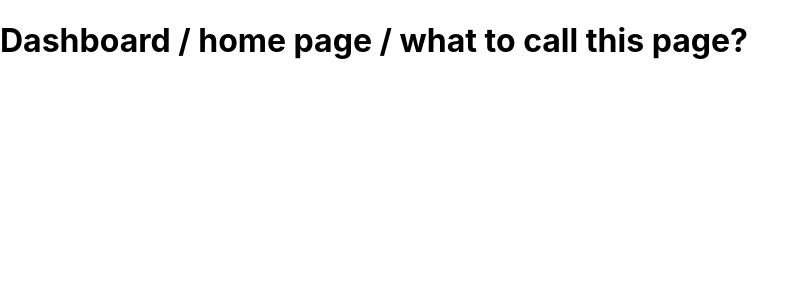
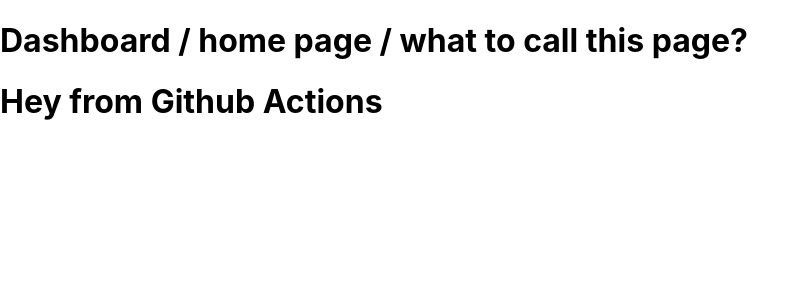
Before and after one commit to RH0DS/FitFokusClient, a React (Create React App) app: page / in a window 1280 px wide. Shown: the top 300 px of the page, without its empty margins (0-808 px from the left). Built offline with nearby package versions, Linux system fonts and the light colour scheme; no server answers.

Commit message:
Github actions tests

```diff
--- a/src/Pages/Dashboard.js
+++ b/src/Pages/Dashboard.js
@@ -1,8 +1,10 @@
 const Dashboard = () => {
-    return (
+    return ( <>
     <h1>Dashboard / home page / what to call this page? </h1>
 
+    <h1>Hey from Github Actions</h1>
 
+    </>
     );
   };
 
```
